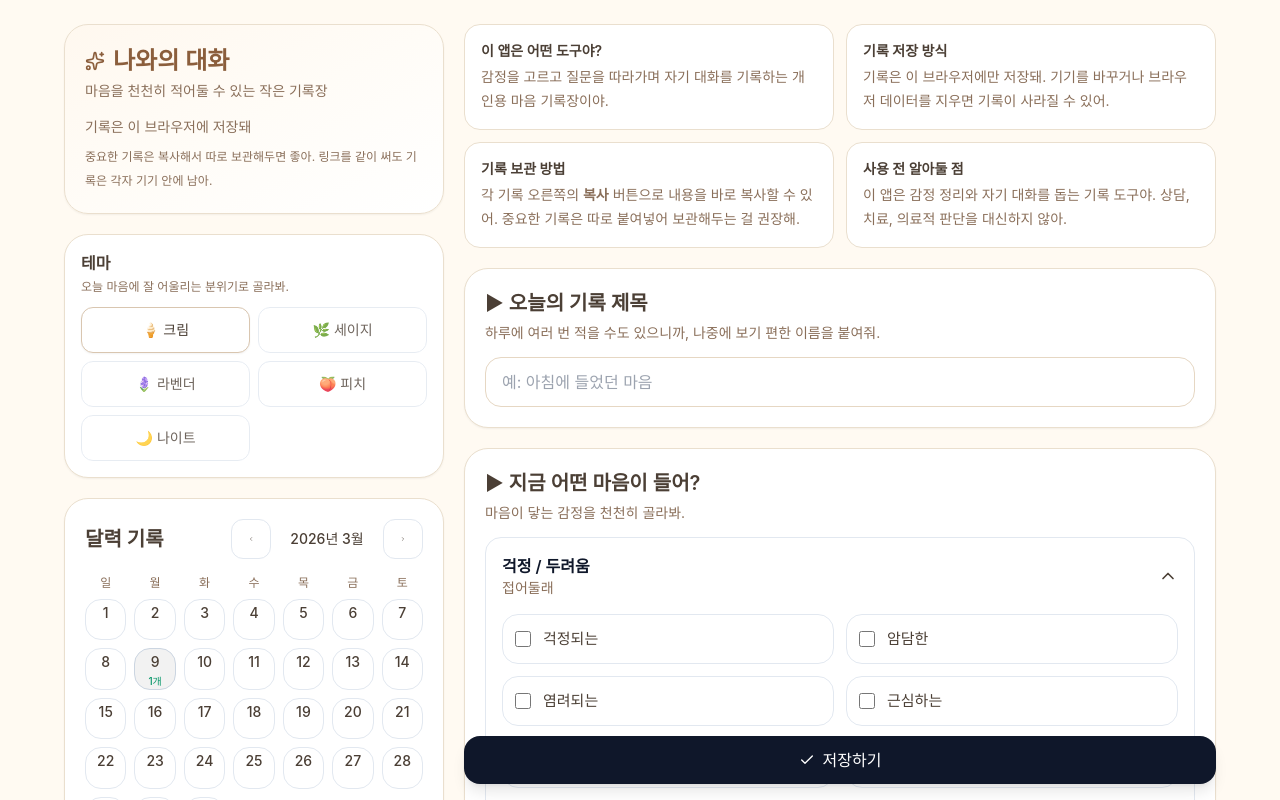
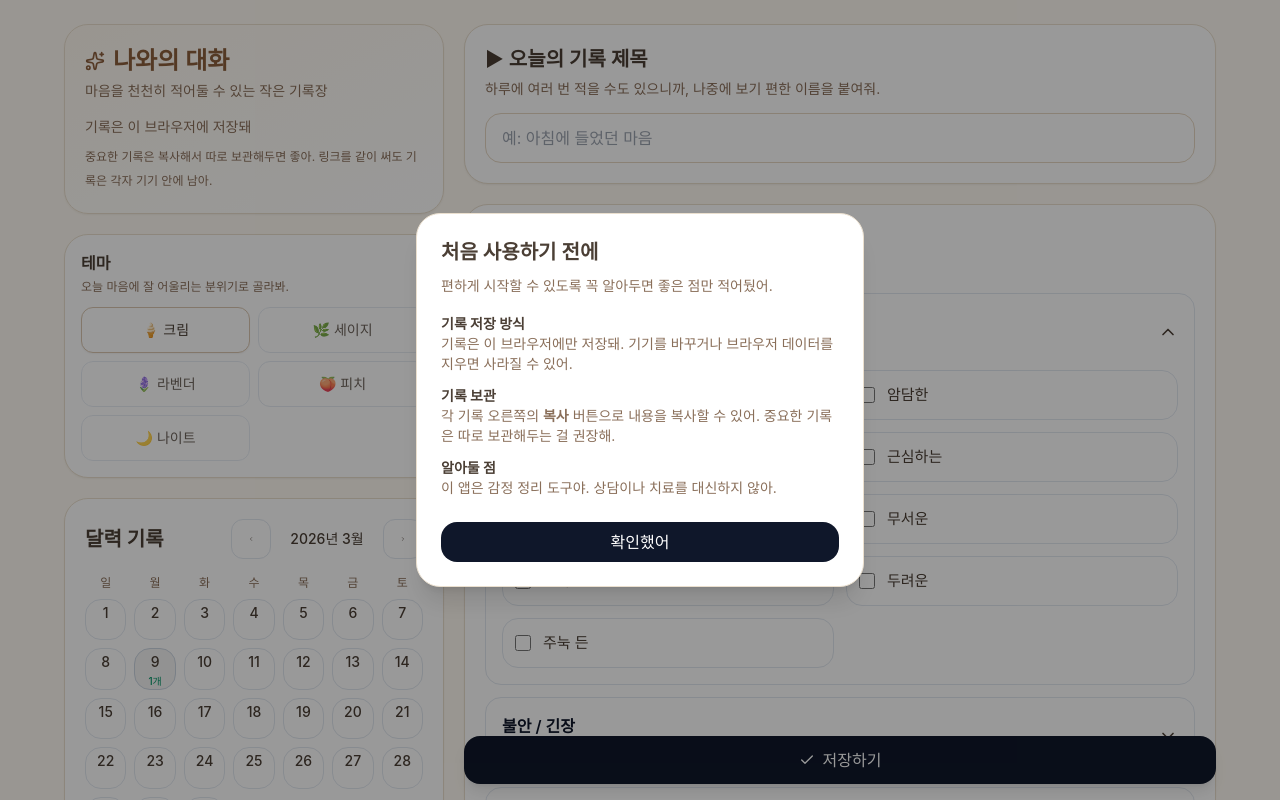
Before and after one commit to ajj6896-sys/nawa-meeting, a React (Vite) app: page / in a window 1280 px wide. Shown: the top 800 px of the page. Built offline with nearby package versions, Linux system fonts and the light colour scheme.

Commit message:
App.jsx 업데이트

```diff
--- a/src/App.jsx
+++ b/src/App.jsx
@@ -420,37 +420,47 @@ function CollapsibleGroup({ title, items, selected, onToggle, defaultOpen = fals
     </div>
   );
 }
-function InfoCards({ theme }) {
+function IntroModal({ theme, open, onClose }) {
+  if (!open) return null;
+
   return (
-    <div className="grid grid-cols-1 gap-3 sm:grid-cols-2">
-      <div className={`rounded-2xl p-4 ${cardClass(theme)}`}>
-        <div className="mb-1 text-sm font-semibold">이 앱은 어떤 도구야?</div>
-        <p className={`text-sm leading-6 ${mutedClass(theme)}`}>
-          감정을 고르고 질문을 따라가며 자기 대화를 기록하는 개인용 마음 기록장이야.
+    <div className="fixed inset-0 z-[100] flex items-center justify-center bg-black/40 px-4">
+      <div className={`w-full max-w-md rounded-3xl p-6 shadow-xl ${cardClass(theme)}`}>
+        <div className="mb-4">
+          <div className="text-xl font-semibold">처음 사용하기 전에</div>
+          <p className={`mt-2 text-sm leading-6 ${mutedClass(theme)}`}>
+            편하게 시작할 수 있도록 꼭 알아두면 좋은 점만 적어뒀어.
           </p>
         </div>
 
-      <div className={`rounded-2xl p-4 ${cardClass(theme)}`}>
-        <div className="mb-1 text-sm font-semibold">기록 저장 방식</div>
-        <p className={`text-sm leading-6 ${mutedClass(theme)}`}>
-          기록은 이 브라우저에만 저장돼. 기기를 바꾸거나 브라우저 데이터를 지우면 기록이 사라질 수 있어.
+        <div className="space-y-3 text-sm">
+          <div>
+            <b>기록 저장 방식</b>
+            <p className={mutedClass(theme)}>
+              기록은 이 브라우저에만 저장돼. 기기를 바꾸거나 브라우저 데이터를 지우면 사라질 수 있어.
             </p>
           </div>
 
-      <div className={`rounded-2xl p-4 ${cardClass(theme)}`}>
-        <div className="mb-1 text-sm font-semibold">기록 보관 방법</div>
-        <p className={`text-sm leading-6 ${mutedClass(theme)}`}>
-          각 기록 오른쪽의 <b>복사</b> 버튼으로 내용을 바로 복사할 수 있어.
-          중요한 기록은 따로 붙여넣어 보관해두는 걸 권장해.
+          <div>
+            <b>기록 보관</b>
+            <p className={mutedClass(theme)}>
+              각 기록 오른쪽의 <b>복사</b> 버튼으로 내용을 복사할 수 있어. 중요한 기록은 따로 보관해두는 걸 권장해.
             </p>
           </div>
 
-      <div className={`rounded-2xl p-4 ${cardClass(theme)}`}>
-        <div className="mb-1 text-sm font-semibold">사용 전 알아둘 점</div>
-        <p className={`text-sm leading-6 ${mutedClass(theme)}`}>
-          이 앱은 감정 정리와 자기 대화를 돕는 기록 도구야.
-          상담, 치료, 의료적 판단을 대신하지 않아.
+          <div>
+            <b>알아둘 점</b>
+            <p className={mutedClass(theme)}>
+              이 앱은 감정 정리 도구야. 상담이나 치료를 대신하지 않아.
             </p>
+          </div>
+        </div>
+
+        <div className="mt-6">
+          <BaseButton onClick={onClose} className="w-full bg-slate-900 text-white">
+            확인했어
+          </BaseButton>
+        </div>
       </div>
     </div>
   );
@@ -459,6 +469,9 @@ export default function App() {
   const [theme, setTheme] = useState(() => localStorage.getItem(THEME_KEY) || "cream");
   const [records, setRecords] = useState(() => readRecords());
   const [currentDate, setCurrentDate] = useState(() => readUi().currentDate || todayString());
+  const [showIntro, setShowIntro] = useState(() => {
+  return localStorage.getItem("nawa-intro-seen") !== "yes";
+});
   const [selectedEntryId, setSelectedEntryId] = useState(() => readUi().selectedEntryId || "");
   const [entry, setEntry] = useState(emptyEntry(todayString()));
   const [savedMessage, setSavedMessage] = useState("");
@@ -613,6 +626,14 @@ ${(targetEntry.positive || []).join(", ") || ""}`;
 
   return (
     <div className={`${themeClass(theme)} p-3 sm:p-4 md:p-6`}>
+      <IntroModal
+  theme={theme}
+  open={showIntro}
+  onClose={() => {
+    setShowIntro(false);
+    localStorage.setItem("nawa-intro-seen", "yes");
+  }}
+/>
       <div className="mx-auto grid max-w-6xl grid-cols-1 gap-5 xl:grid-cols-[380px_minmax(0,1fr)]">
         <div className="space-y-5 xl:sticky xl:top-6 xl:self-start">
           <div className={`rounded-3xl p-5 shadow-sm ${heroClass(theme)}`}>
@@ -704,7 +725,7 @@ ${(targetEntry.positive || []).join(", ") || ""}`;
         </div>
 
         <div className="min-w-0 space-y-5 pb-24 md:pb-6">
-          <InfoCards theme={theme} />
+
           <SectionCard title="▶ 오늘의 기록 제목" subtitle="하루에 여러 번 적을 수도 있으니까, 나중에 보기 편한 이름을 붙여줘." theme={theme}>
             <BaseInput
               value={entry.title}
```
Lines whose indentation alone changed are shown as unchanged.
